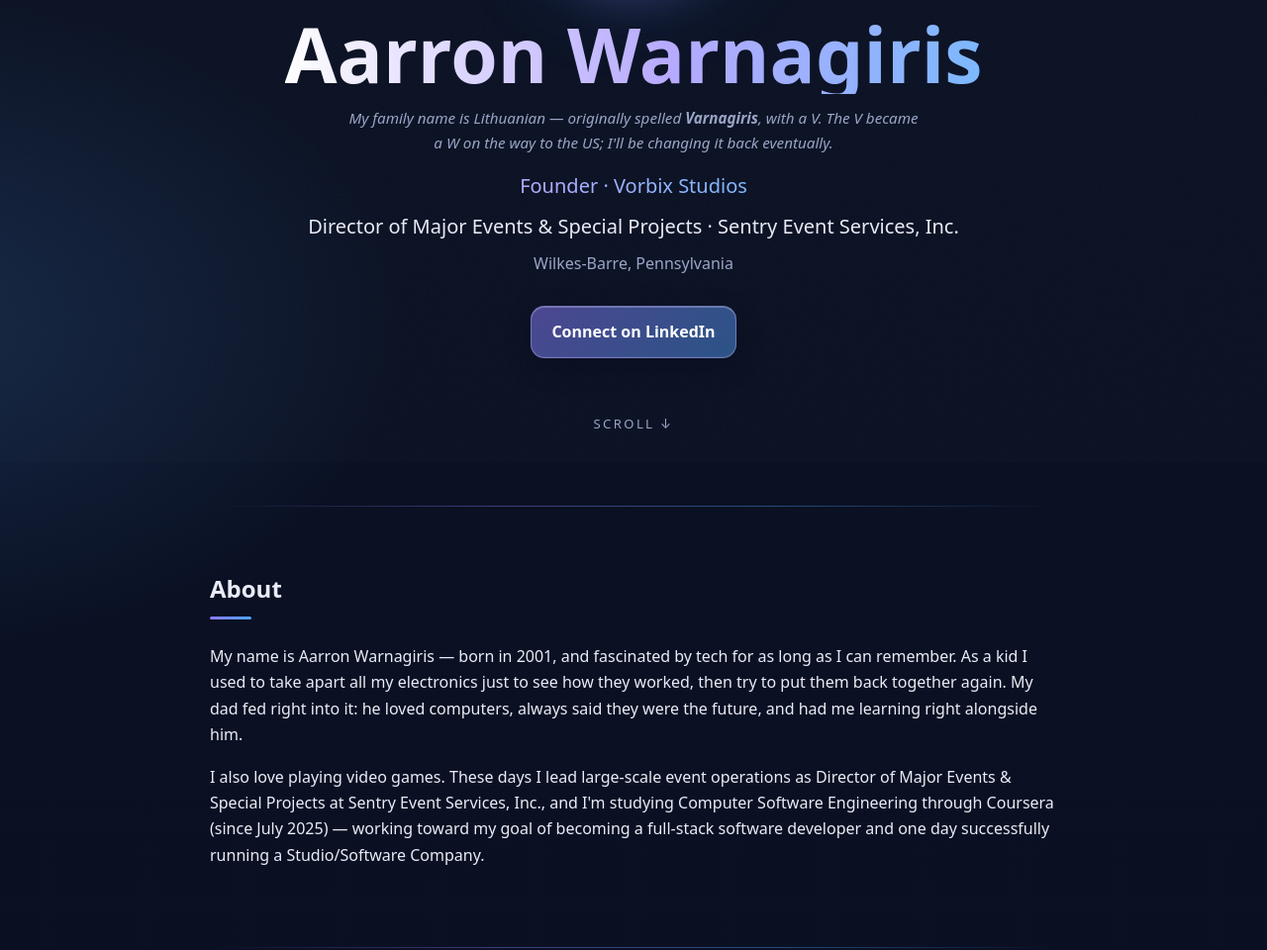
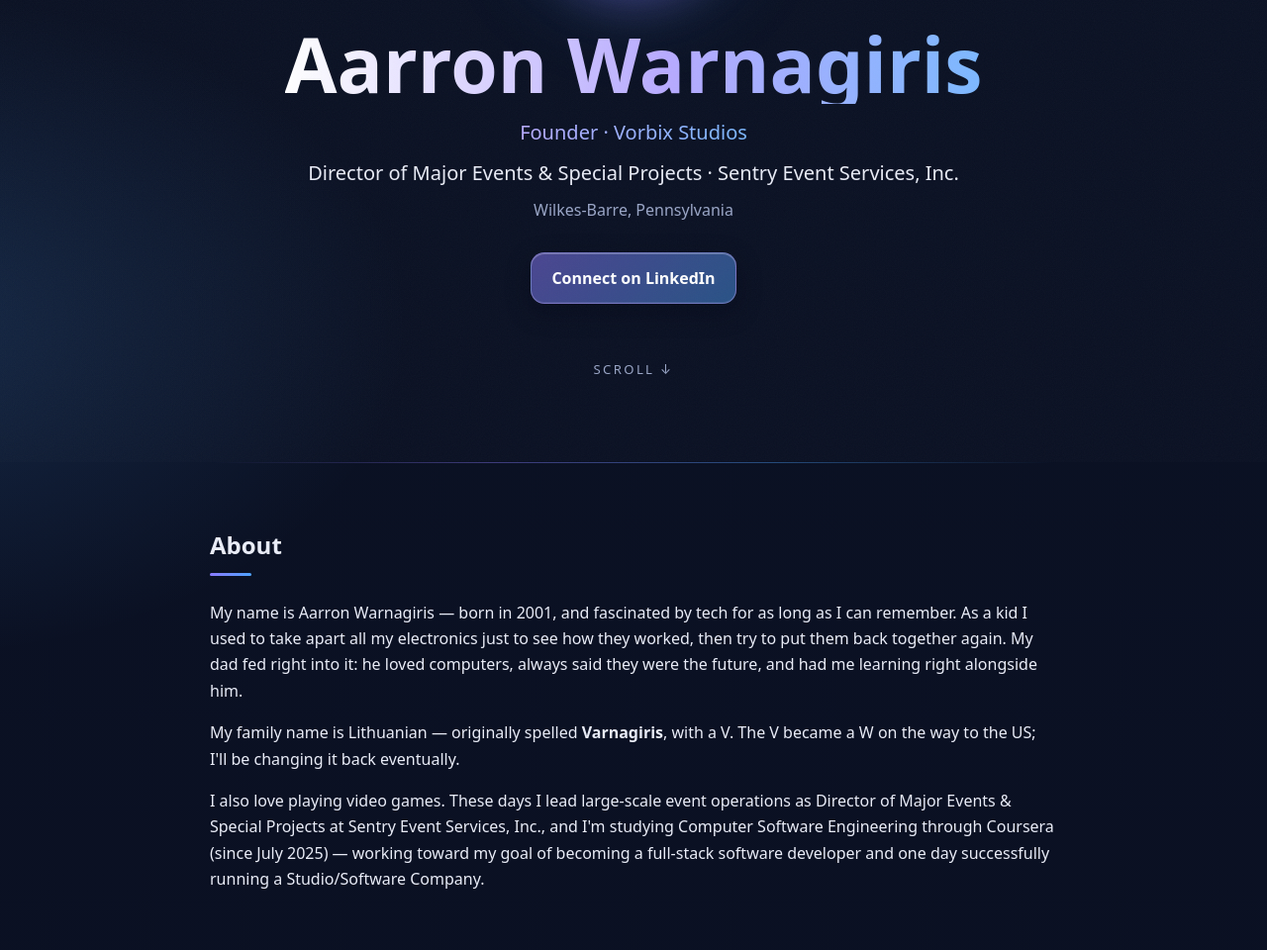
Before and after one commit to DaVarnison/aarron-site, an Astro site: page / in a window 1280 px wide. Shown: the part 333-1293 px from the top of the page at 99% size. Built offline with nearby package versions, Linux system fonts and the light colour scheme; Astro itself is replaced by a stand-in of ours.

Commit message:
Move Lithuanian name note from hero to About

```diff
--- a/src/pages/index.astro
+++ b/src/pages/index.astro
@@ -70,7 +70,7 @@ nav{position:fixed;top:16px;left:0;right:0;z-index:10;display:flex;justify-conte
 .hero{min-height:100vh;min-height:100svh;display:flex;flex-direction:column;align-items:center;justify-content:center;text-align:center;padding:120px 22px 72px}
 .pic{width:200px;height:200px;border-radius:50%;object-fit:cover;flex:none;border:3px solid transparent;background:linear-gradient(var(--bg),var(--bg)) padding-box,linear-gradient(135deg,var(--a),var(--b)) border-box;box-shadow:0 0 50px rgba(139,123,255,.4),0 0 100px rgba(78,163,255,.22)}
 .hero h1{font-size:clamp(2.8rem,8vw,4.8rem);line-height:1.04;margin:28px 0 12px;background:linear-gradient(90deg,#fff,#b7aaff 55%,#7cb8ff);-webkit-background-clip:text;background-clip:text;color:transparent}
-.hero .t{font-size:1.25rem;margin:8px 0 0}.hero .t2{font-size:1.25rem;margin:0;background:linear-gradient(90deg,#b7aaff,#7cb8ff);-webkit-background-clip:text;background-clip:text;color:transparent}.hero .m{color:var(--mut);margin:8px 0 0}.hero .nm{color:var(--mut);font-size:.95rem;font-style:italic;margin:0 0 14px;max-width:36rem}
+.hero .t{font-size:1.25rem;margin:8px 0 0}.hero .t2{font-size:1.25rem;margin:0;background:linear-gradient(90deg,#b7aaff,#7cb8ff);-webkit-background-clip:text;background-clip:text;color:transparent}.hero .m{color:var(--mut);margin:8px 0 0}
 .kick{margin:0 0 8px;font-size:.78rem;font-weight:700;letter-spacing:.22em;text-transform:uppercase;background:linear-gradient(90deg,var(--a),var(--b));-webkit-background-clip:text;background-clip:text;color:transparent}
 .btns{margin-top:30px;display:flex;gap:12px;flex-wrap:wrap;justify-content:center}
 .btn{position:relative;overflow:hidden;display:inline-block;padding:12px 20px;border-radius:14px;background:linear-gradient(135deg,rgba(255,255,255,.12),rgba(255,255,255,.04));border:1px solid var(--brd);backdrop-filter:blur(12px);-webkit-backdrop-filter:blur(12px);box-shadow:inset 0 1px 0 rgba(255,255,255,.25),inset 0 -1px 0 rgba(255,255,255,.06),0 8px 24px rgba(2,6,20,.35);color:var(--text);font-weight:600;transition:transform .25s ease,box-shadow .25s ease,border-color .25s ease}
@@ -118,7 +118,6 @@ html.js .rv.in{opacity:1;transform:none}
 <header id="top" class="w hero">
 <img class="pic rv" src="images/headshot-800.jpg" srcset="images/headshot-400.jpg 400w, images/headshot-800.jpg 800w" sizes="(max-width:700px) 160px, 200px" width="200" height="200" alt="Portrait of Aarron Warnagiris in a suit" fetchpriority="high">
 <h1 class="rv">Aarron Warnagiris</h1>
-<p class="nm rv">My family name is Lithuanian — originally spelled <b>Varnagiris</b>, with a V. The V became a W on the way to the US; I'll be changing it back eventually.</p>
 <p class="t2 rv">Founder · Vorbix Studios</p>
 <p class="t rv">Director of Major Events &amp; Special Projects · Sentry Event Services, Inc.</p>
 <p class="m rv">Wilkes-Barre, Pennsylvania</p>
@@ -128,6 +127,7 @@ html.js .rv.in{opacity:1;transform:none}
 <main class="w">
 <section id="about" class="rv"><h2>About</h2>
 <p>My name is Aarron Warnagiris — born in 2001, and fascinated by tech for as long as I can remember. As a kid I used to take apart all my electronics just to see how they worked, then try to put them back together again. My dad fed right into it: he loved computers, always said they were the future, and had me learning right alongside him.</p>
+<p>My family name is Lithuanian — originally spelled <b>Varnagiris</b>, with a V. The V became a W on the way to the US; I'll be changing it back eventually.</p>
 <p>I also love playing video games. These days I lead large-scale event operations as Director of Major Events &amp; Special Projects at Sentry Event Services, Inc., and I'm studying Computer Software Engineering through Coursera (since July 2025) — working toward my goal of becoming a full-stack software developer and one day successfully running a Studio/Software Company.</p>
 </section>
 <section id="experience" class="rv"><p class="kick">The road so far</p><h2>Experience</h2>
```
